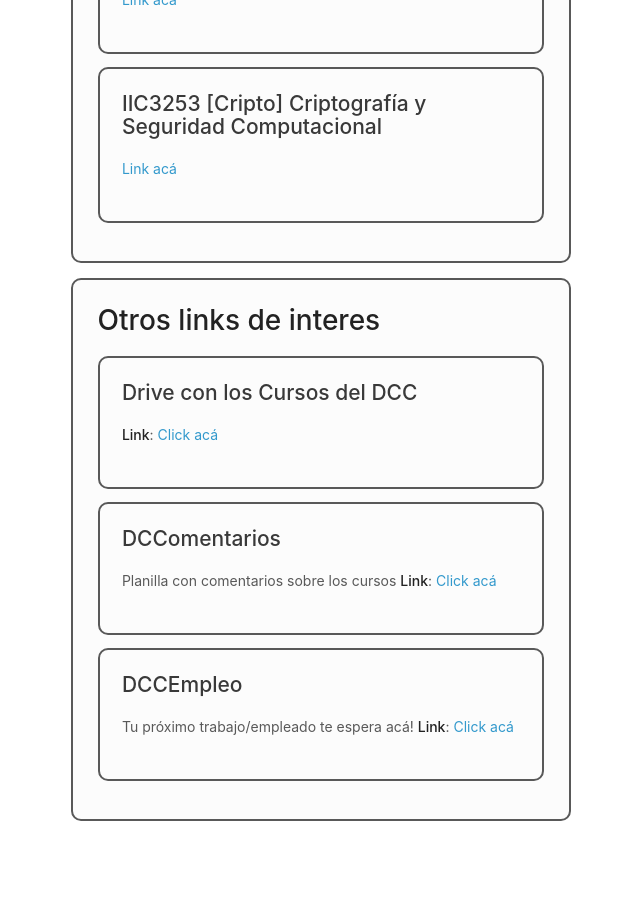
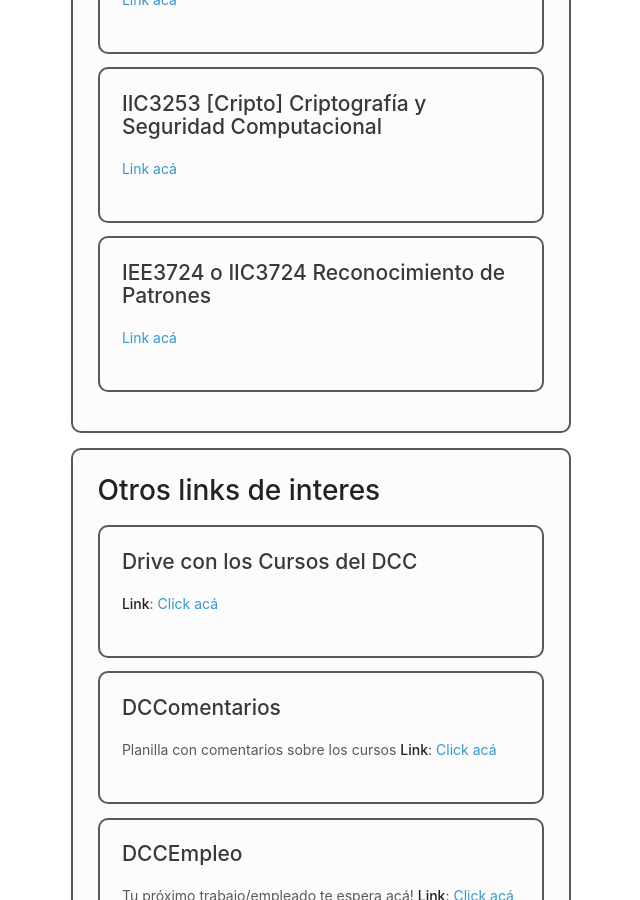
Before and after one commit to capitulo-acm-puc/capitulo-acm-puc.github.io, a Jekyll site: the page built from 6-grupos_y_canales.md, in a window 1280 px wide and 900 px high, scrolled down 5110 px. Shown: the whole window, without its empty margins (535-1175 px from the left). Built offline with Jekyll 4.4.1, drawn with Linux system fonts in a browser that asks for light colours.

Commit message:
Update 6-grupos_y_canales.md

```diff
--- a/6-grupos_y_canales.md
+++ b/6-grupos_y_canales.md
@@ -184,6 +184,10 @@ Advertencia, el grupo permite confesiones de todo tipo, sin censura.
 [Link acá](https://t.me/joinchat/GjG-PRsRo9s53PTsTh6NOg)
 </div>
 
+<div class="grupo">
+## IEE3724 o IIC3724 Reconocimiento de Patrones
+[Link acá](https://t.me/joinchat/CLF1HRhLmmYM0lH5sN6pQQ)
+</div>
 
 
 
```
